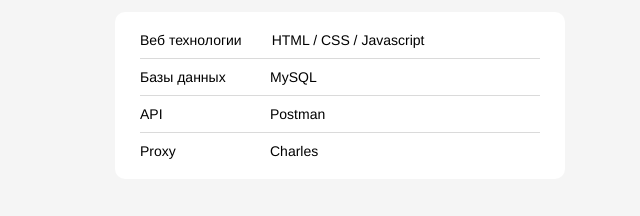
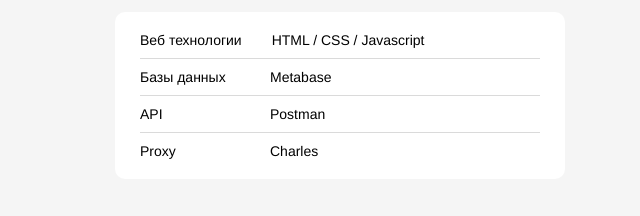
Before and after one commit to MukhametzhanovRuslan-QA/MukhametzhanovRuslan-QA.github.io, a plain HTML site: page index.html in a window 1280 px wide. Shown: the part 971-1187 px from the top of the page, 300-940 px from the left. Drawn offline with Linux system fonts and the light colour scheme.

Commit message:
Update index.html

```diff
--- a/index.html
+++ b/index.html
@@ -44,7 +44,7 @@
           </li>
           <li class="links__link">
             <p class="links__title">Базы данных</p>
-            <p class="links__title">MySQL</p>
+            <p class="links__title">Metabase</p>
           </li>
           <li class="links__link">
             <p class="links__title">API</p>
```
